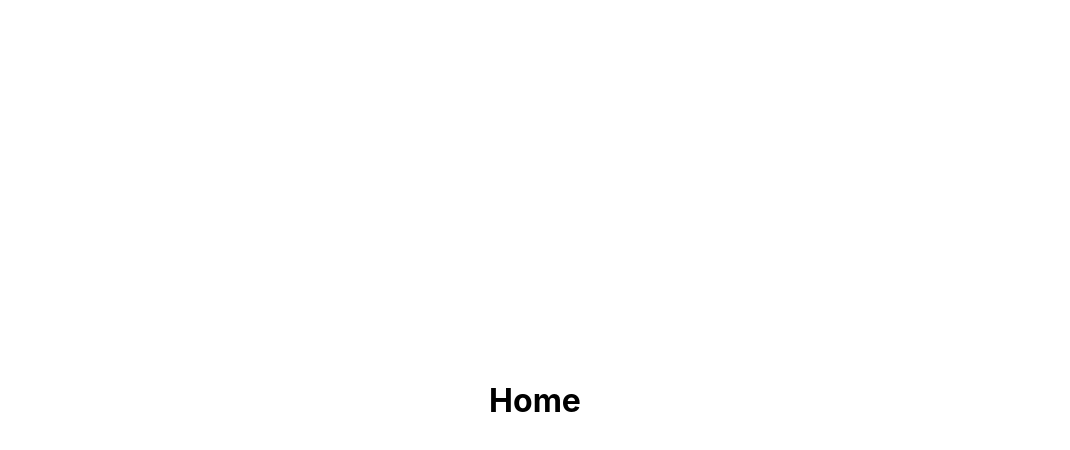
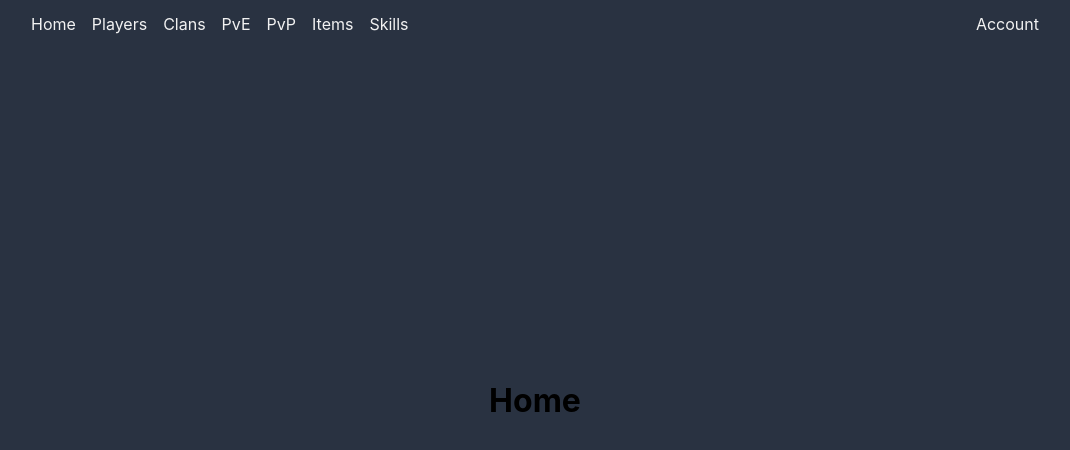
Before and after one commit to mario-hess/node-react-multiplayer, a React (Vite) app in the folder client/: page / in a window 1280 px wide. Shown: the top 450 px of the page, without its empty margins (105-1175 px from the left). Built offline with nearby package versions, Linux system fonts and the light colour scheme; no server answers.

Commit message:
:art: Theming

```diff
--- a/client/src/App.tsx
+++ b/client/src/App.tsx
@@ -20,6 +20,7 @@ const Wrapper = styled.div`
   padding: 0;
   width: 100vw;
   min-height: 100vh;
+  background-color: #293241;
 `
 
 const App: React.FunctionComponent = () => {
--- a/client/src/components/layout/navbar/index.tsx
+++ b/client/src/components/layout/navbar/index.tsx
@@ -15,25 +15,58 @@ type StyledProps = {
 }
 
 const Nav = styled.nav<StyledProps>`
+  display: flex;
   position: fixed;
-  top: 0px;
-  left: ${(props) => (props.isToggled ? '0px' : '-200px')};
-  width: 200px;
-  height: 100vh;
-  background-color: #e3e3e3;
+  flex-direction: column;
+  align-items: center;
+  justify-content: center;
+  left: ${(props) => (props.isToggled ? '0px' : '-100%')};
+  width: 100%;
+  height: 70%;
   transition: all 0.5s ease;
+  background-color: ${(props) => props.theme.colors.background};
+
+  @media only screen and (min-width: ${(props) =>
+      props.theme.breakpoints.laptop}) {
+    left: 50%;
+    flex-direction: row;
+    transform: translate(-50%, 0%);
+    align-items: center;
+    justify-content: space-between;
+    width: 80%;
+    height: 3em;
+  }
 `
 
-const List = styled.ul`
+const ListLeft = styled.ul`
   display: flex;
-  position: absolute;
-  width: 100%;
   align-items: center;
   justify-content: center;
-  height: 40vh;
   flex-direction: column;
   list-style: none;
   overflow: hidden;
+
+  @media only screen and (min-width: ${(props) =>
+      props.theme.breakpoints.laptop}) {
+    flex-direction: row;
+    height: 3em;
+  }
+`
+const ListRight = styled.ul`
+  display: flex;
+  align-items: center;
+  justify-content: center;
+  flex-direction: column;
+  list-style: none;
+  overflow: hidden;
+  margin-top: 3em;
+
+  @media only screen and (min-width: ${(props) =>
+      props.theme.breakpoints.laptop}) {
+    flex-direction: row;
+    height: 3em;
+    margin-top: 0px;
+  }
 `
 
 const ListLink = styled(Link)`
@@ -42,6 +75,7 @@ const ListLink = styled(Link)`
   text-align: center;
   padding: 0.5em;
   text-decoration: none;
+  color: ${(props) => props.theme.colors.foreground};
 
   &:hover {
     cursor: pointer;
@@ -53,8 +87,9 @@ const Logout = styled.p`
   display: block;
   color: black;
   text-align: center;
-  padding: 1.5em;
   text-decoration: none;
+  color: ${(props) => props.theme.colors.foreground};
+  padding: 0.5em;
 
   &:hover {
     cursor: pointer;
@@ -94,23 +129,60 @@ const Navbar: React.FunctionComponent = () => {
       <BurgerMenu isToggled={isToggled} toggle={toggle} />
 
       <Nav isToggled={isToggled}>
-        <List>
+        <ListLeft>
           <li>
             <ListLink to='/' onClick={toggle}>
               Home
             </ListLink>
           </li>
+          <li>
+            <ListLink to='/' onClick={toggle}>
+              Players
+            </ListLink>
+          </li>
+          <li>
+            <ListLink to='/' onClick={toggle}>
+              Clans
+            </ListLink>
+          </li>
+          <li>
+            <ListLink to='/' onClick={toggle}>
+              PvE
+            </ListLink>
+          </li>
+          <li>
+            <ListLink to='/' onClick={toggle}>
+              PvP
+            </ListLink>
+          </li>
+          <li>
+            <ListLink to='/' onClick={toggle}>
+              Items
+            </ListLink>
+          </li>
+          <li>
+            <ListLink to='/' onClick={toggle}>
+              Skills
+            </ListLink>
+          </li>
+        </ListLeft>
+        <ListRight>
           {userSlice?.user?.payload === undefined ? (
             <li>
               <ListLink to='/auth' onClick={toggle}>
-                Auth
+                Account
               </ListLink>
             </li>
           ) : (
             <>
               <li>
+                <ListLink to='/' onClick={toggle}>
+                  Play
+                </ListLink>
+              </li>
+              <li>
                 <ListLink to='/auth' onClick={toggle}>
-                  Game
+                  Account
                 </ListLink>
               </li>
               <li>
@@ -118,7 +190,7 @@ const Navbar: React.FunctionComponent = () => {
               </li>
             </>
           )}
-        </List>
+        </ListRight>
       </Nav>
     </>
   )
--- a/client/src/styles/theme.ts
+++ b/client/src/styles/theme.ts
@@ -2,8 +2,8 @@ import { DefaultTheme } from 'styled-components'
 
 export const defaultTheme: DefaultTheme = {
   colors: {
-    background: '#f2f2f2',
-    foreground: '#454545',
+    background: '#293241',
+    foreground: '#f2f2f2',
     selection: '#44475a',
     comment: '#6272a4',
     red: '#ff5555',
```
Also changed, not shown: client/src/icon.svg (added).
